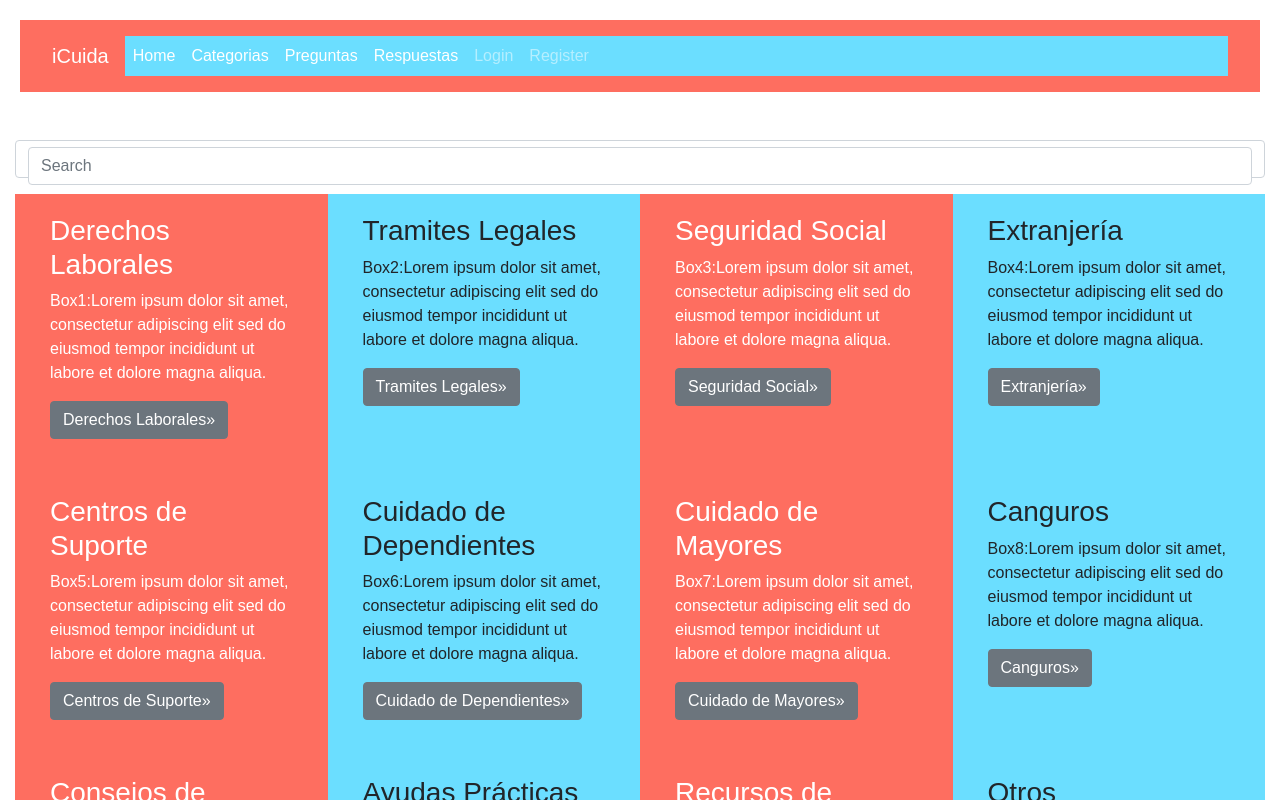
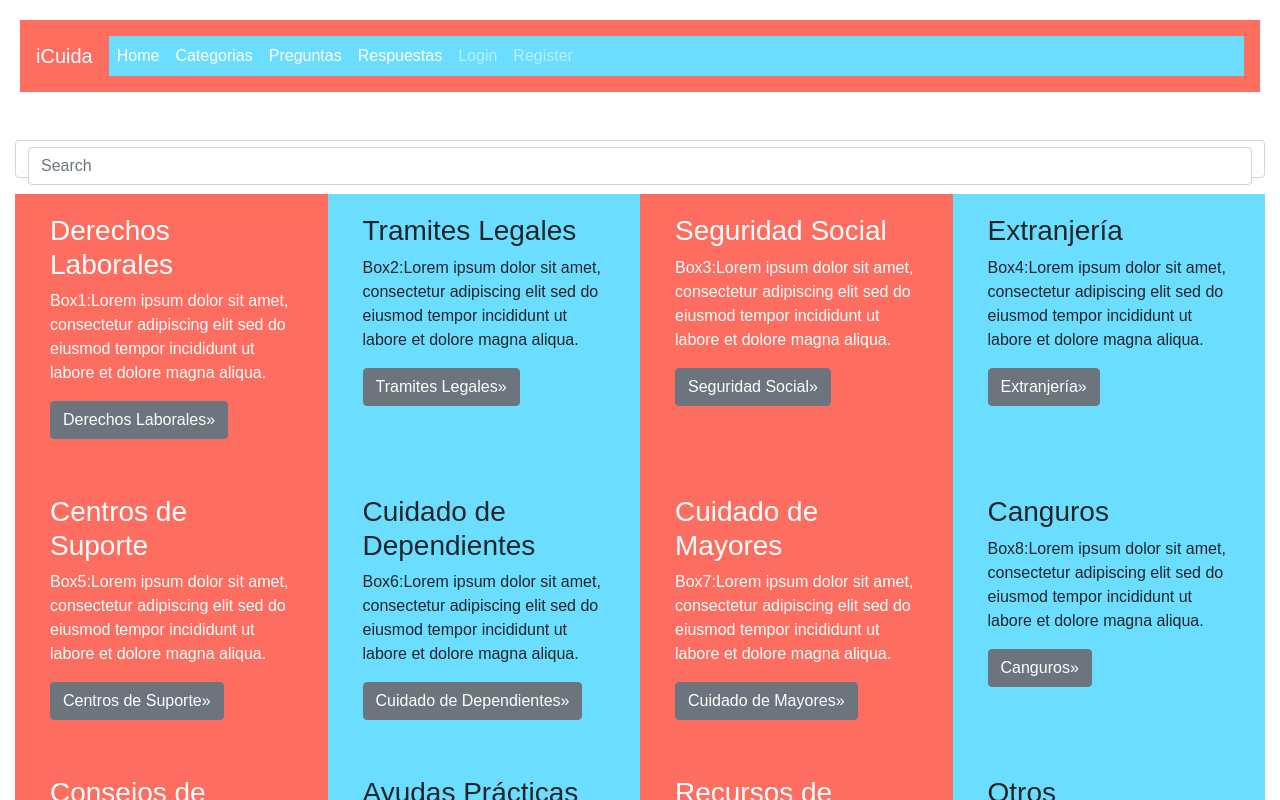
Before and after one commit to Iniciativa-Barcelona-Open-Data-I-iCuida/iCuida, a React (Create React App) app in the folder client/: page / in a window 1280 px wide. Shown: the top 800 px of the page. Built offline with nearby package versions, Linux system fonts and the light colour scheme.

Commit message:
fix padding navbar

```diff
--- a/client/src/assets/css/Navbar.css
+++ b/client/src/assets/css/Navbar.css
@@ -31,8 +31,9 @@
 .navbar {
     display: flex;
     align-items: center;
+    text-align: center;
     color: #fe6e60;
-    padding: 1rem 2rem;
+    padding: 1rem 1rem;
   }
 
   .navbar-nav{
```
